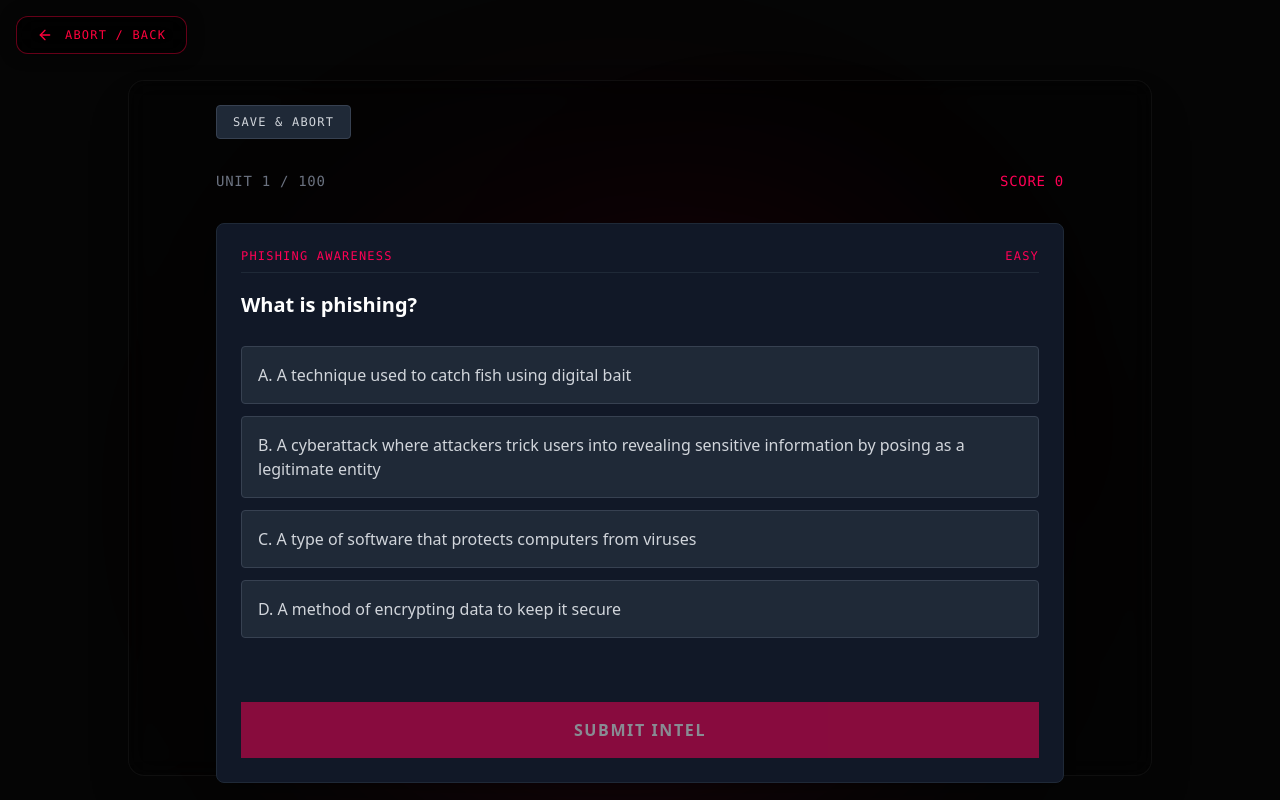
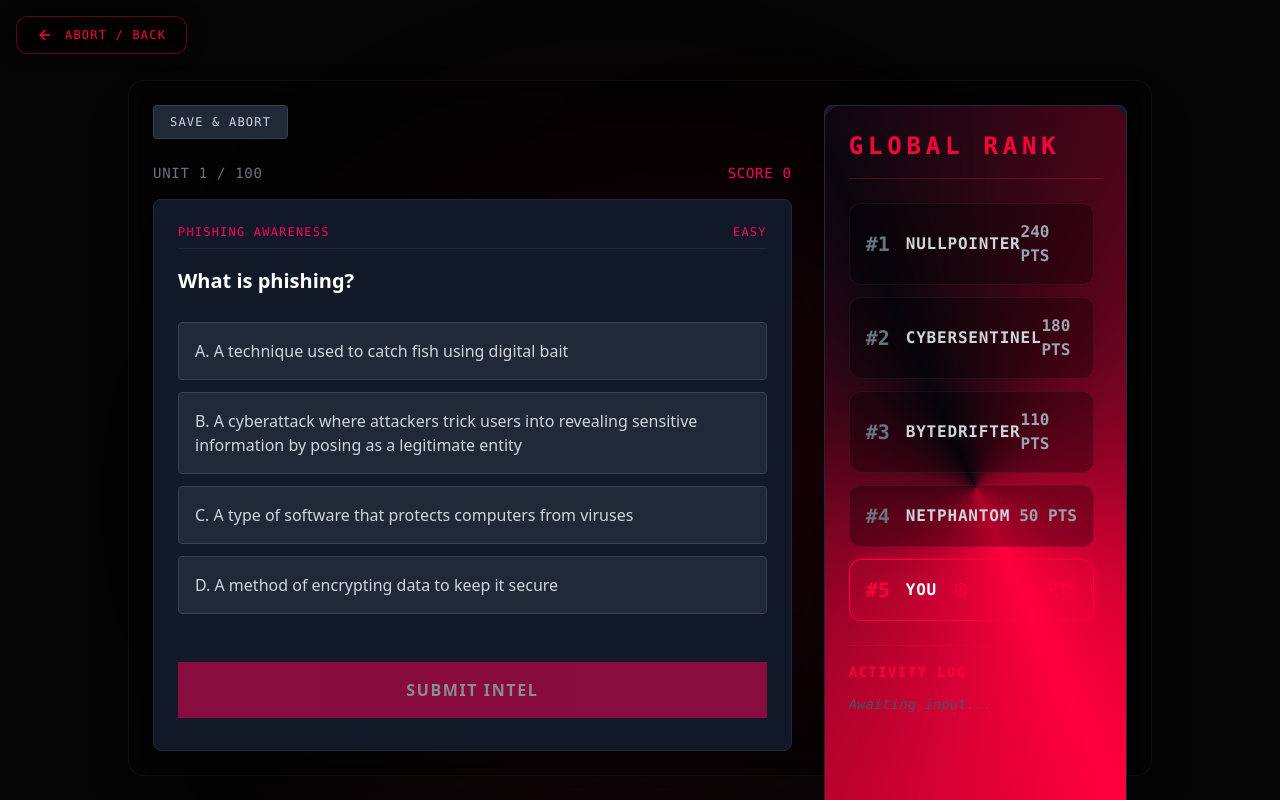
Before and after one commit to muhammadrehan589/CYBER-EMULATOR, a Next.js app: page / in a window 1280 px wide. Both pictures are taken after a click on the button "ENTER SIMULATION MATRIX". Built offline with nearby package versions, Linux system fonts and the light colour scheme.

Commit message:
Fixed exact string matching evaluation bug and encapsulated UI into side-by-side grid layout

```diff
--- a/src/components/quiz/QuizEngine.tsx
+++ b/src/components/quiz/QuizEngine.tsx
@@ -4,6 +4,7 @@ import React, { useState, useEffect } from 'react';
 import { useQuizStore } from '@/store/quizStore';
 import quizData from '@/data/questions.json';
 import { useRouter } from 'next/navigation';
+import LiveLeaderboard from './LiveLeaderboard';
 
 const questions = quizData.questions;
 
@@ -40,7 +41,14 @@ export default function QuizEngine() {
   const handleAction = () => {
     if (!isSubmitted) {
       if (!selectedOption) return;
-      const correct = selectedOption === activeQuestion.correctAnswer;
+
+      const answer = activeQuestion.correctAnswer || '';
+      const correct =
+        selectedOption === answer ||
+        selectedOption.startsWith(answer + '.') ||
+        selectedOption.startsWith(answer + ')') ||
+        selectedOption.includes(answer);
+
       setIsCorrect(correct);
       if (correct) {
         incrementScore(10);
@@ -58,8 +66,11 @@ export default function QuizEngine() {
   };
 
   return (
-    <div className="flex flex-col items-center justify-start w-full min-h-screen overflow-y-auto p-6 pb-32 max-w-4xl mx-auto">
-      <div className="w-full flex justify-between items-center mb-8">
+    <div className="grid grid-cols-1 lg:grid-cols-3 gap-8 w-full max-w-7xl mx-auto min-h-screen overflow-y-auto p-6 pb-8">
+
+      {/* LEFT SIDE: QUIZ UI */}
+      <div className="lg:col-span-2 flex flex-col w-full h-auto">
+        <div className="w-full flex justify-between items-center mb-6">
           <button
             onClick={handleSaveAndAbort}
             className="px-4 py-2 bg-gray-800 hover:bg-red-900/50 text-gray-300 hover:text-white border border-gray-700 hover:border-red-500 rounded text-xs font-mono uppercase tracking-widest transition-colors"
@@ -68,12 +79,12 @@ export default function QuizEngine() {
           </button>
         </div>
 
-      <div className="w-full flex justify-between mb-8 text-gray-500 font-mono text-sm uppercase tracking-wider">
+        <div className="w-full flex justify-between mb-4 text-gray-500 font-mono text-sm uppercase tracking-wider">
           <span>Unit {currentQuestionIndex + 1} / {questions.length}</span>
           <span className="text-[#ff0055]">Score {score}</span>
         </div>
 
-      <div className="w-full h-auto max-w-4xl bg-gray-900 border border-gray-800 p-6 rounded-lg shadow-xl text-white">
+        <div className="w-full h-auto bg-gray-900 border border-gray-800 p-6 pb-8 rounded-lg shadow-xl text-white flex flex-col">
           <div className="mb-4 text-xs font-mono text-[#ff0055] uppercase tracking-widest flex justify-between border-b border-gray-800 pb-2">
             <span>{activeQuestion.category}</span>
             <span>{activeQuestion.difficulty}</span>
@@ -119,14 +130,23 @@ export default function QuizEngine() {
             </div>
           )}
 
+          <div className="mt-auto">
             <button
               onClick={handleAction}
               disabled={!isSubmitted && !selectedOption}
-          className="w-full mt-8 py-4 bg-[#ff0055] text-white font-black uppercase tracking-widest hover:bg-[#cc0044] disabled:opacity-50 disabled:cursor-not-allowed transition-all"
+              className="w-full mt-4 py-4 bg-[#ff0055] text-white font-black uppercase tracking-widest hover:bg-[#cc0044] disabled:opacity-50 disabled:cursor-not-allowed transition-all"
             >
               {isSubmitted ? 'NEXT QUESTION' : 'Submit Intel'}
             </button>
           </div>
         </div>
+      </div>
+
+      {/* RIGHT SIDE: LEADERBOARD */}
+      <div className="lg:col-span-1 w-full h-full bg-gray-900 border border-gray-800 rounded-lg shadow-xl overflow-hidden flex flex-col">
+        <LiveLeaderboard />
+      </div>
+
+    </div>
   );
 }
```
Lines whose indentation alone changed are shown as unchanged.
